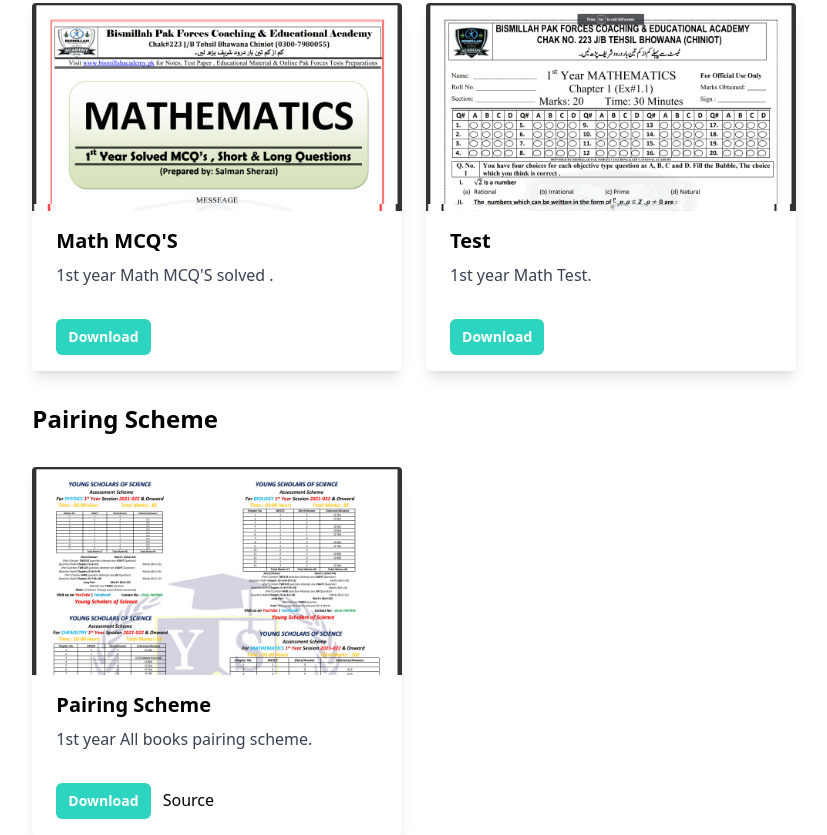
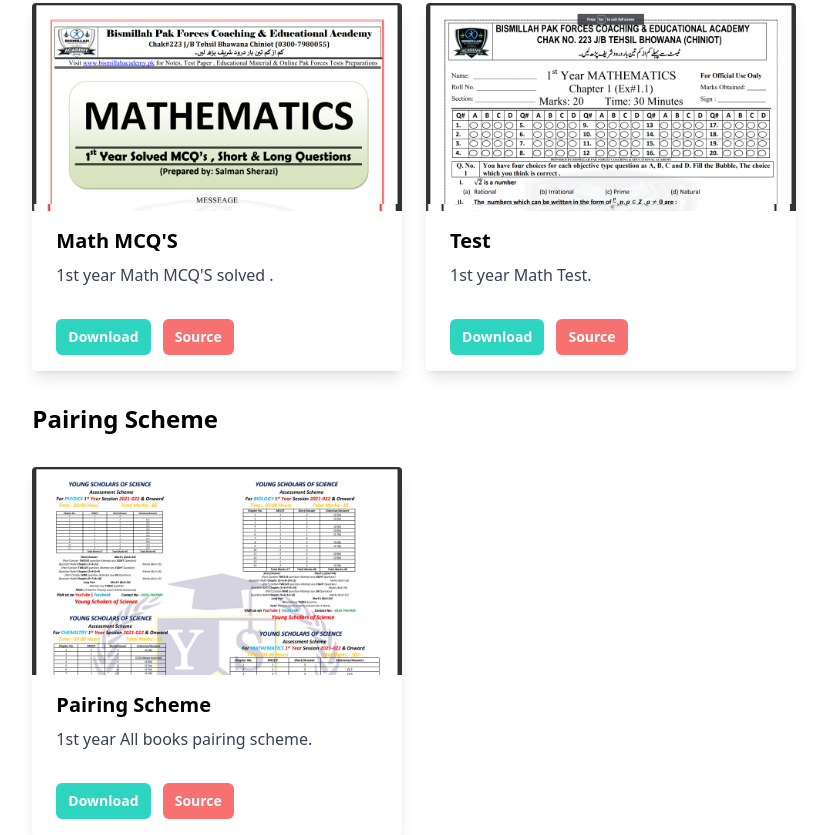
Before and after one commit to kamran8586/Kamran-1st--year-notes, a website: page index.html in a window 1280 px wide. Shown: the part 637-1472 px from the top of the page, without its empty margins (29-856 px from the left). Drawn offline with Linux system fonts and the light colour scheme.

Commit message:
add source button

```diff
--- a/index.html
+++ b/index.html
@@ -106,6 +106,8 @@
           <div class="px-6 pt-4 pb-2">
             <a href="pdf_files/1st  year math  mcqs (solved).pdf" target="_blank"
               class="inline-block bg-teal-400 rounded-md px-3 py-2 text-sm font-semibold text-white mr-2 mb-2">Download</a>
+            <a href="https://chat.whatsapp.com/LqCpE2j6ju4BbCgm0WRRDf"
+              class="inline-block bg-red-400 rounded-md px-3 py-2 text-sm font-semibold text-white mr-2 mb-2">Source</a>
           </div>
         </div> <!-- Card End -->
         <!-- Card Start -->
@@ -120,6 +122,8 @@
           <div class="px-6 pt-4 pb-2">
             <a href="pdf_files/Mathematics Part 1 (FULL BOOK) Exercise Wise Tests.pdf" target="_blank"
               class="inline-block bg-teal-400 rounded-md px-3 py-2 text-sm font-semibold text-white mr-2 mb-2">Download</a>
+            <a href="https://chat.whatsapp.com/LqCpE2j6ju4BbCgm0WRRDf"
+              class="inline-block bg-red-400 rounded-md px-3 py-2 text-sm font-semibold text-white mr-2 mb-2">Source</a>
           </div>
         </div> <!-- Card End -->
       </div>
@@ -143,7 +147,8 @@
           <div class="px-6 pt-4 pb-2">
             <a href="pdf_files/Assessment Scheme 1st Year 2022.pdf" target="_blank"
               class="inline-block bg-teal-400 rounded-md px-3 py-2 text-sm font-semibold text-white mr-2 mb-2">Download</a>
-            <a href="https://chat.whatsapp.com/LqCpE2j6ju4BbCgm0WRRDf">Source</a>
+            <a href="https://chat.whatsapp.com/LqCpE2j6ju4BbCgm0WRRDf"
+              class="inline-block bg-red-400 rounded-md px-3 py-2 text-sm font-semibold text-white mr-2 mb-2">Source</a>
           </div>
         </div> <!-- Card End -->
 
```
Also changed, not shown: dist/output.css.
